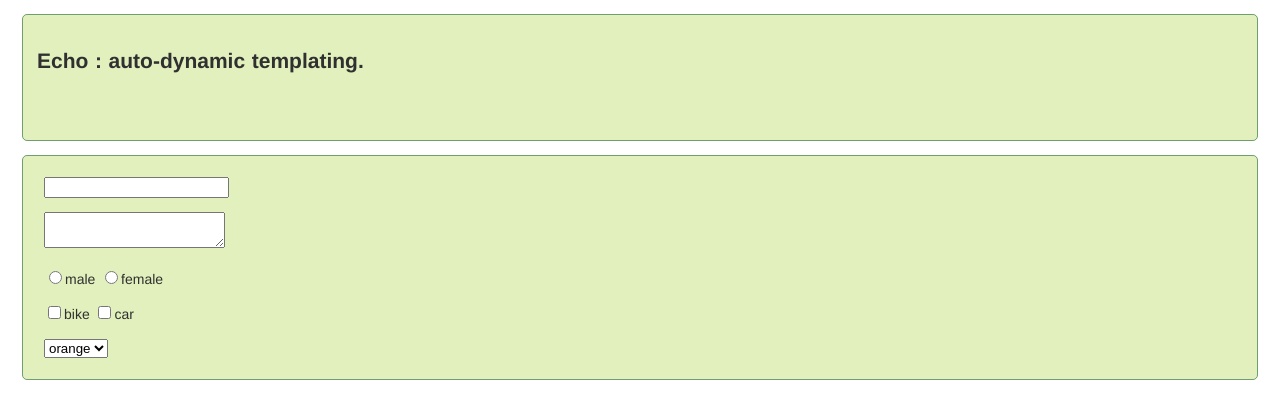
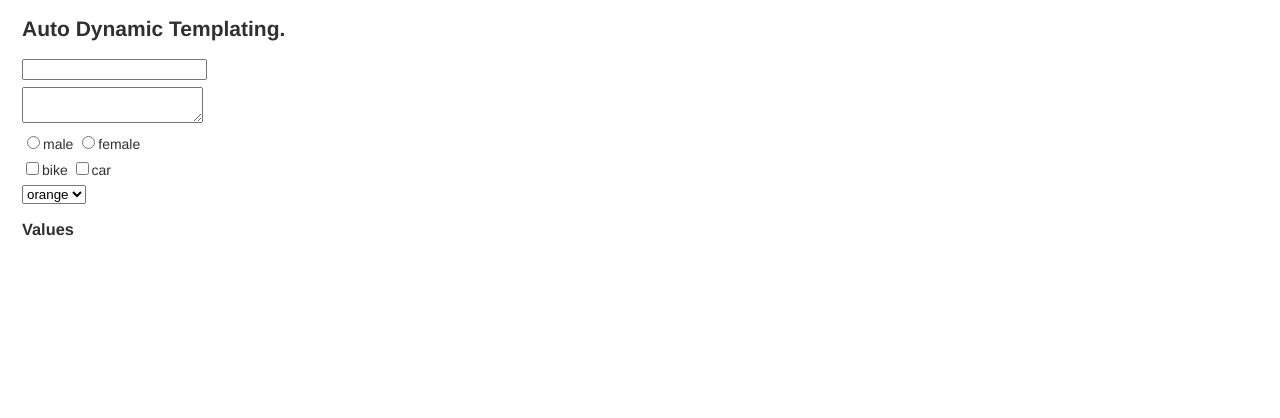
Before and after one commit to DubFriend/echo, a plain HTML site: page index.html in a window 1280 px wide. Drawn offline with Linux system fonts and the light colour scheme.

Commit message:
refactoring | bug fixes | clear controls and clear all functionality

```diff
--- a/echo.js
+++ b/echo.js
@@ -1,6 +1,5 @@
 (function () {
-"use strict";
-
+'use strict';
 
 //utility functions
 var forEach = function (collection, callback) {
@@ -11,7 +10,6 @@ var forEach = function (collection, callback) {
         }
     }
 };
-
 
 window.echo = {};
 
@@ -25,9 +23,7 @@ echo.new = function (fig) {
         data,
         $control = fig.$control,
         $view = fig.$view,
-        identity = function (a) { return a; },
-        getter = fig.getter || identity,
-        setter = fig.setter || identity,
+
         render = fig.render || function (data) {
             return (data || "").toString();
         },
@@ -40,7 +36,10 @@ echo.new = function (fig) {
 
         bind = function () {
             if($control) {
-                if($control.is('input[type="text"]') || $control.is('textarea')) {
+                if(
+                    $control.is('input[type="text"]') ||
+                    $control.is('textarea')
+                ) {
                     $control.keyup(function() {
                         that.set($(this).val());
                     });
@@ -85,23 +84,46 @@ echo.new = function (fig) {
 
     bind();
 
+    that.render = function () {
+        return render(data);
+    };
+
     that.get = function () {
-        return getter(data);
+        return data;
     };
 
     that.set = function (newData) {
-        data = setter(newData);
+        data = newData;
         updateView(that.get());
         publish(newData);
+    };
+
+    that.clear = function () {
+        that.set(null);
+        that.clearControl();
     };
 
     that.onChange = function (callback) {
         subscribers.push(callback);
     };
 
+    that.clearControl = function () {
+        if($control.is('input[type="text"]') || $control.is('textarea')) {
+            $control.val('');
+        }
+        else if(
+            $control.is('input[type="radio"]') ||
+            $control.is('input[type="checkbox"]')
+        ) {
+            $control.prop('checked', false);
+        }
+        else if($control.is('select')) {
+            $control.val([]);
+        }
+    };
+
     return that;
 };
-
 
 
 //creates instance of a collection of data-bindings
@@ -112,15 +134,38 @@ echo.collection = function (fig) {
         data = fig.data,
         templator = fig.templator || Mustache,
 
+        forEachEcho = function (data, callback) {
+            if(data instanceof Echo) {
+                callback(data);
+            }
+            else if(data instanceof Object) {
+                forEach(data, function (val) {
+                    forEachEcho(val, callback);
+                });
+            }
+        },
+
         extractData = function (data) {
             var extracted;
             if(data instanceof Echo) {
-                extracted = data.get();
+                extracted = data.render();
+            }
+            else if(data instanceof Array) {
+                extracted = [];
+                forEach(data, function (val) {
+                    var temp = extractData(val);
+                    if(temp) {
+                        extracted.push(temp);
+                    }
+                });
             }
             else if(data instanceof Object) {
-                extracted = data instanceof Array ? [] : {};
+                extracted = {};
                 forEach(data, function (val, key) {
-                    extracted[key] = extractData(val);
+                    var tempData = extractData(val);
+                    if(tempData) {
+                        extracted[key] = extractData(val);
+                    }
                 });
             }
             else {
@@ -129,31 +174,35 @@ echo.collection = function (fig) {
             return extracted;
         },
 
-        bind = function (item) {
-            if(item instanceof Echo) {
-                item.onChange(function () {
-                    render(data);
-                });
-            }
-            else if(item instanceof Object) {
-                forEach(item, function (val, key) {
-                    bind(val);
-                });
-            }
+        bind = function () {
+            forEachEcho(data, function (echo) {
+                echo.onChange(render);
+            });
         },
 
-        render = function (data) {
+        render = function () {
             if(template && $view) {
                 $view.html(templator.render(template, extractData(data)));
             }
         };
 
-    render(data);
-    bind(data);
+    render();
+    bind();
+
+    that.clearControls = function () {
+        forEachEcho(data, function (echo) {
+            echo.clearControl();
+        });
+    };
+
+    that.clear = function () {
+        forEachEcho(data, function (echo) {
+            echo.clear();
+        });
+    };
 
     return that;
 };
 
 
-
 }());
--- a/execute.js
+++ b/execute.js
@@ -4,7 +4,7 @@ var $view = $('#view'),
         $control: $('textarea'),
         $view: $('#textarea-view'),
         render: function (data) {
-            return data.length || "";
+            return data ? data.length : "";
         }
     }),
     radio = echo.new({ $control: $('input[type="radio"]'), $view: $('#radio-view') }),
@@ -13,9 +13,13 @@ var $view = $('#view'),
 
     collection = echo.collection({
         data: {
-            title: 'Echo : auto-dynamic templating.',
-            text: text
+            title: 'Values',
+            items: [ text, textarea, radio, check, select ]
         },
-        template: '<h2>{{title}}</h2><h3>{{text}}</h3>',
+        template: '' +
+        '<h3>{{title}}</h3>' +
+        '<ol>' +
+            '{{#items}}<li>{{.}}</li>{{/items}}' +
+        '</ol>',
         $view: $('#template-view')
     });
--- a/index.html
+++ b/index.html
@@ -8,40 +8,23 @@
             color: rgb(48, 48, 48);
             font-family: helvetica, sans-serif;
             font-size: 14px;
-            word-spacing: 0.6pt;
-            line-height: 1.4;
         }
-
         .wrap {
-            background-color: rgb(225, 240, 188);
-            border: 1px solid rgb(111, 158, 111);
-            padding: 1em;
             margin: 1em;
-            -webkit-border-radius: 5px;
-            -moz-border-radius: 5px;
-            border-radius: 5px;
         }
-
         .input-group {
-            padding: 0.5em;
+            margin-bottom: 0.5em
         }
-
         .view {
             display: inline;
             padding-left: 1em;
             font-weight: bold;
         }
-
-        #template-view h3 {
-            height: 1em;
-        }
     </style>
 </head>
 <body>
-
-    <div id="template-view" class="wrap"></div>
-
     <div class="wrap">
+        <h2>Auto Dynamic Templating.</h2>
         <div class="input-group">
             <input type="text">
             <div id="text-view" class="view"></div>
@@ -71,12 +54,13 @@
             </select>
             <div id="select-view" class="view"></div>
         </div>
+
+        <div id="template-view"></div>
     </div>
 
     <script src="lib/jquery-2.0.3.js"></script>
     <script src="lib/mustache.js"></script>
     <script src="echo.js"></script>
     <script src="execute.js"></script>
-
 </body>
 </html>
```
Also changed, not shown: test/test.js (+41 -11 lines).
